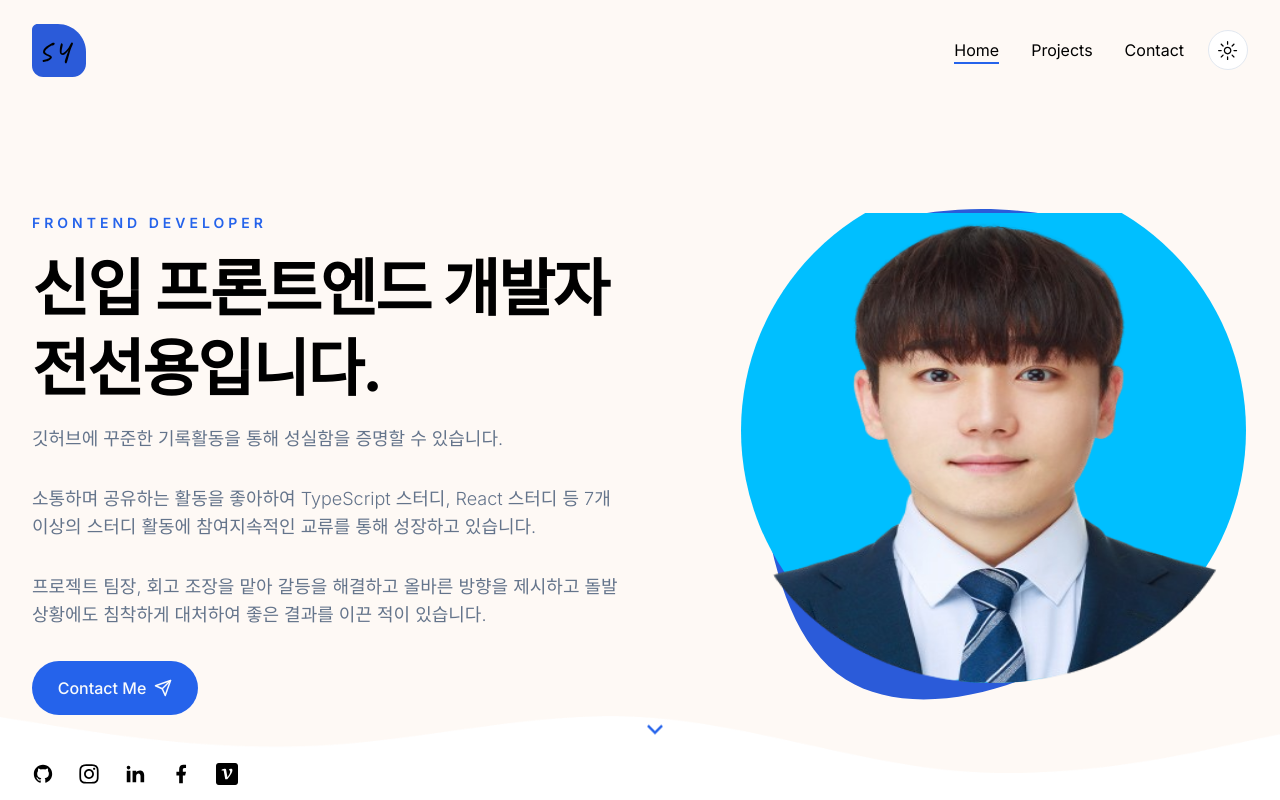
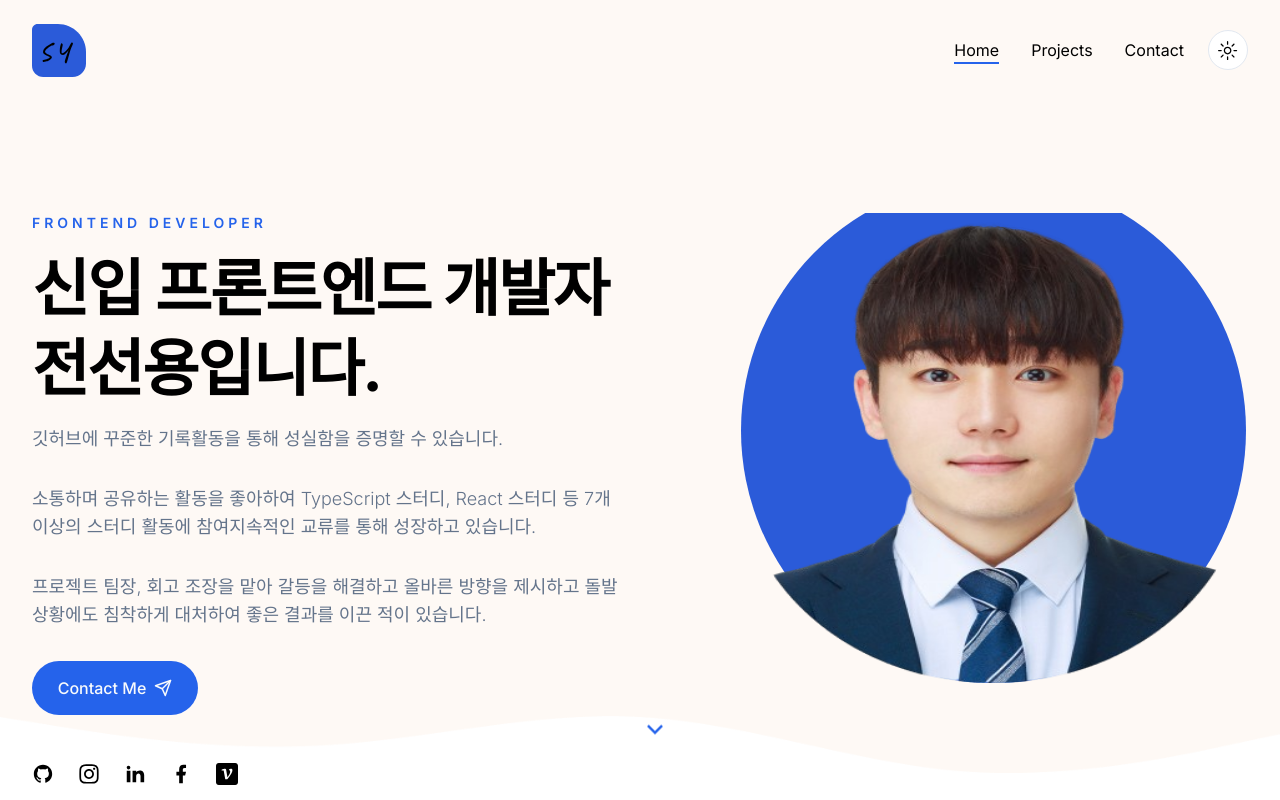
Before and after one commit to sy0725/next-portfolio, a Next.js app: page / in a window 1280 px wide. Shown: the top 800 px of the page. Built offline with nearby package versions, Linux system fonts and the light colour scheme.

Commit message:
📁 Introduction 배경색 수정

```diff
--- a/components/introduction/Introduction.jsx
+++ b/components/introduction/Introduction.jsx
@@ -50,9 +50,9 @@ const Introduction = () => {
             />
           </div>
           <div className="hidden xl:flex relative">
-            <div className="bg-hero_shape_light dark:bg-hero_shape_dark w-[500px] h-[500px] bg-no-repeat absolute -top-1 -right-2"></div>
+            <div className="w-[500px] h-[500px] bg-no-repeat absolute -top-1 -right-2"></div>
             <MyImg
-              containerStyles="bg-hero_shape w-[510px] h-[470px] bg-no-repeat relative bg-bottom"
+              containerStyles="bg-about_shape_light dark:bg-hero_shape_dark w-[510px] h-[470px] bg-no-repeat relative bg-bottom"
               imgSrc="/hero/sunyong.png"
             />
           </div>
```
